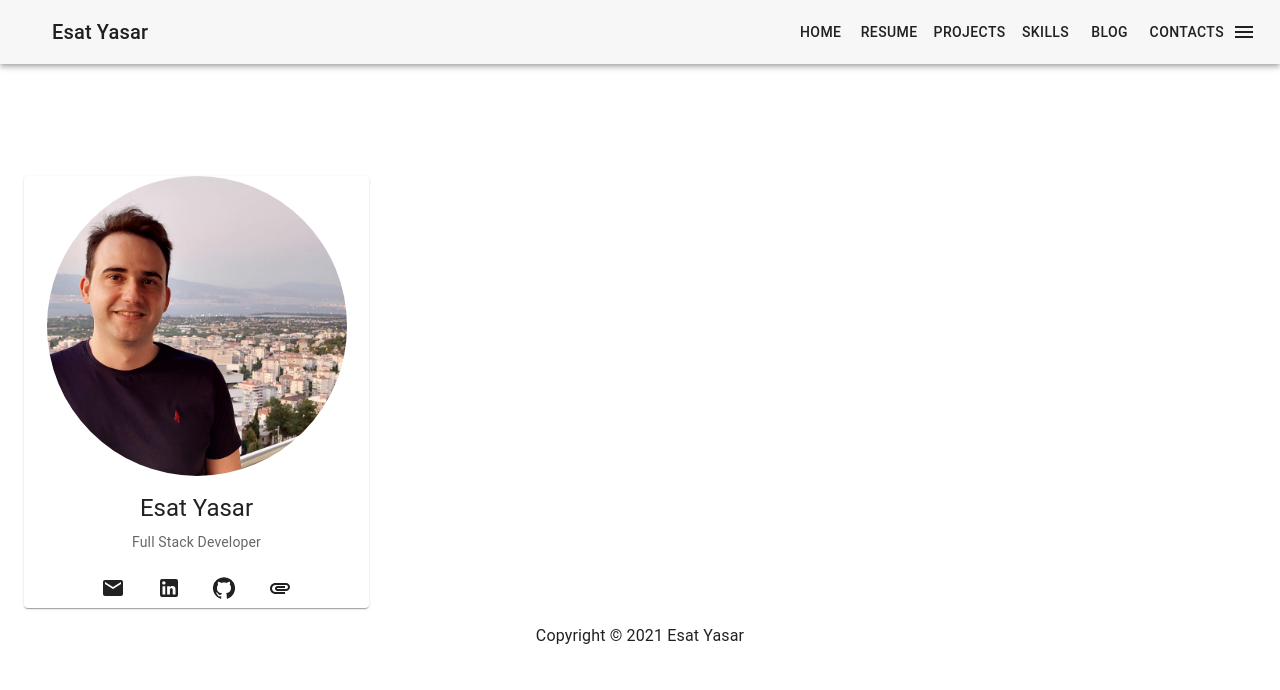
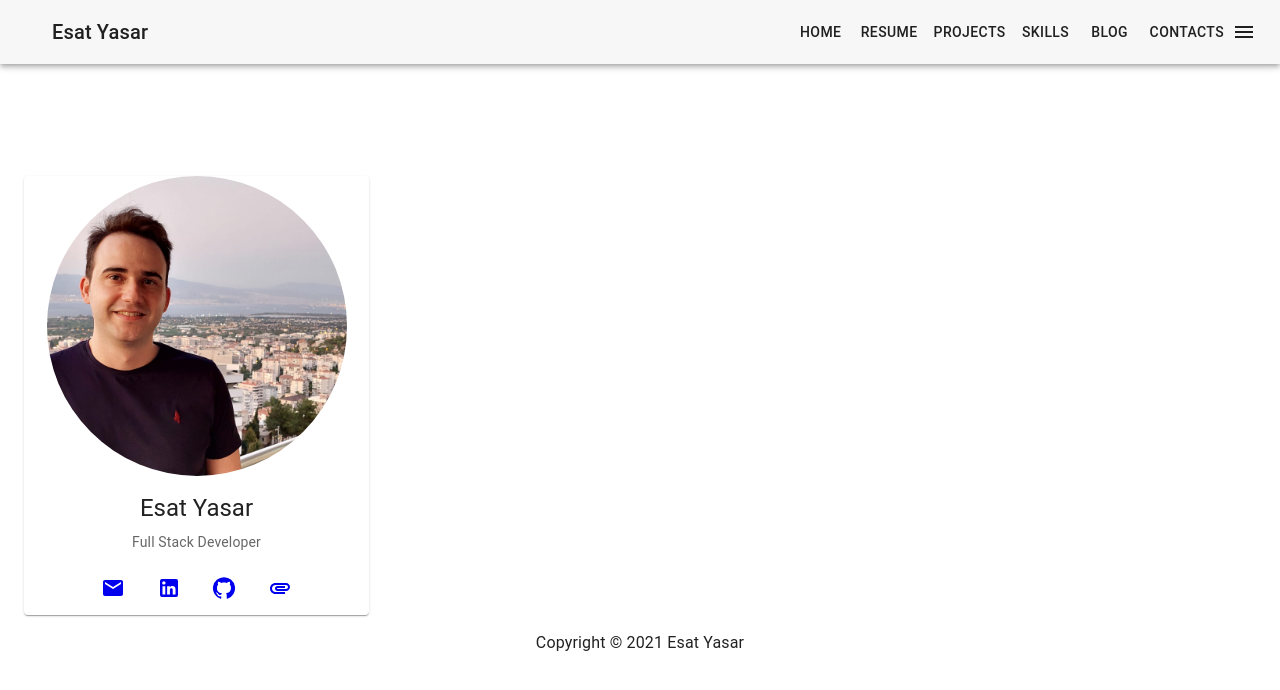
Before and after one commit to Rifatkazak/React-MyPortfolioSite, a React (Create React App) app: page /Home in a window 1280 px wide. Shown: the top 690 px of the page. Built offline with nearby package versions, Linux system fonts and the light colour scheme.

Commit message:
added links

```diff
--- a/src/app-router/AppRouter.js
+++ b/src/app-router/AppRouter.js
@@ -16,8 +16,8 @@ function AppRouter(){
             <Navbar />
             <Switch>
                   <Route path="/Home" exact component={Home} />
-                {/* <Route path="/Resume" exact component={Resume} />
-                 <Route path="/Projects" exact component={Projects} />
+                  <Route path="/Resume" exact component={Resume} />
+                {/* <Route path="/Projects" exact component={Projects} />
                  <Route path="/Skills" exact component={Skills} />
                  <Route path="/Blog" exact  component={Blog} />
                  <Route path="/Contacts" exact component={Contacts} />
--- a/src/pages/Home.js
+++ b/src/pages/Home.js
@@ -6,13 +6,13 @@ import Card from '@mui/material/Card';
 import CardActions from '@mui/material/CardActions';
 import CardContent from '@mui/material/CardContent';
 import Avatar from '@mui/material/Avatar';
-import Button from '@mui/material/Button';
 import Typography from '@mui/material/Typography';
 import profile from "../assets/profile.jpeg";
 import MailIcon from '@mui/icons-material/Mail';
 import LinkedInIcon from '@mui/icons-material/LinkedIn';
 import GitHubIcon from '@mui/icons-material/GitHub';
 import AttachmentIcon from '@mui/icons-material/Attachment';
+import {NavLink} from "react-router-dom";
 
 const useStyles = makeStyles((theme) => ({
 
@@ -54,10 +54,18 @@ export default function Home() {
                 </Typography>
             </CardContent>
             <CardActions className = {classes.icons}>
-                <MailIcon />
-                <LinkedInIcon />
-                <GitHubIcon/>
-                <AttachmentIcon/>
+                <a href="mailto:esatyasar91@email.com">
+                    <MailIcon />
+                </a>
+                <a href = "https://www.linkedin.com/in/esat-yasar/">
+                    <LinkedInIcon />
+                </a>
+                <a href = "https://github.com/esatyasar">
+                    <GitHubIcon />
+                </a>
+                <NavLink to ="/Resume">
+                    <AttachmentIcon />
+                </NavLink>
             </CardActions>
         </Card>
       </Container>
--- a/src/pages/Resume.js
+++ b/src/pages/Resume.js
@@ -0,0 +1,11 @@
+import React from 'react'
+
+function Resume() {
+    return (
+        <div>
+            Resume
+        </div>
+    )
+}
+
+export default Resume
```
Also changed, not shown: 1 other file (tests, documents, lock files or other folders).
